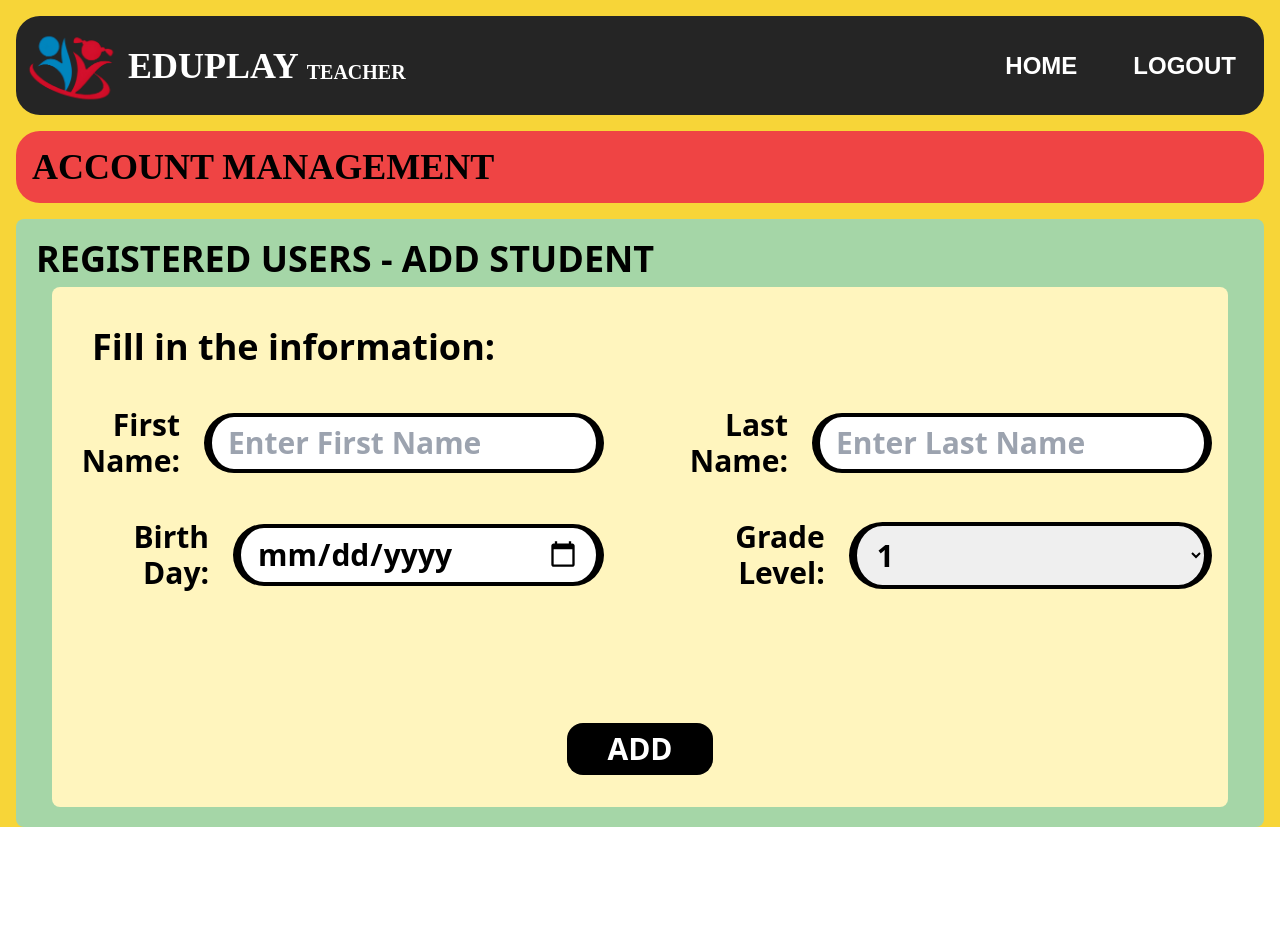
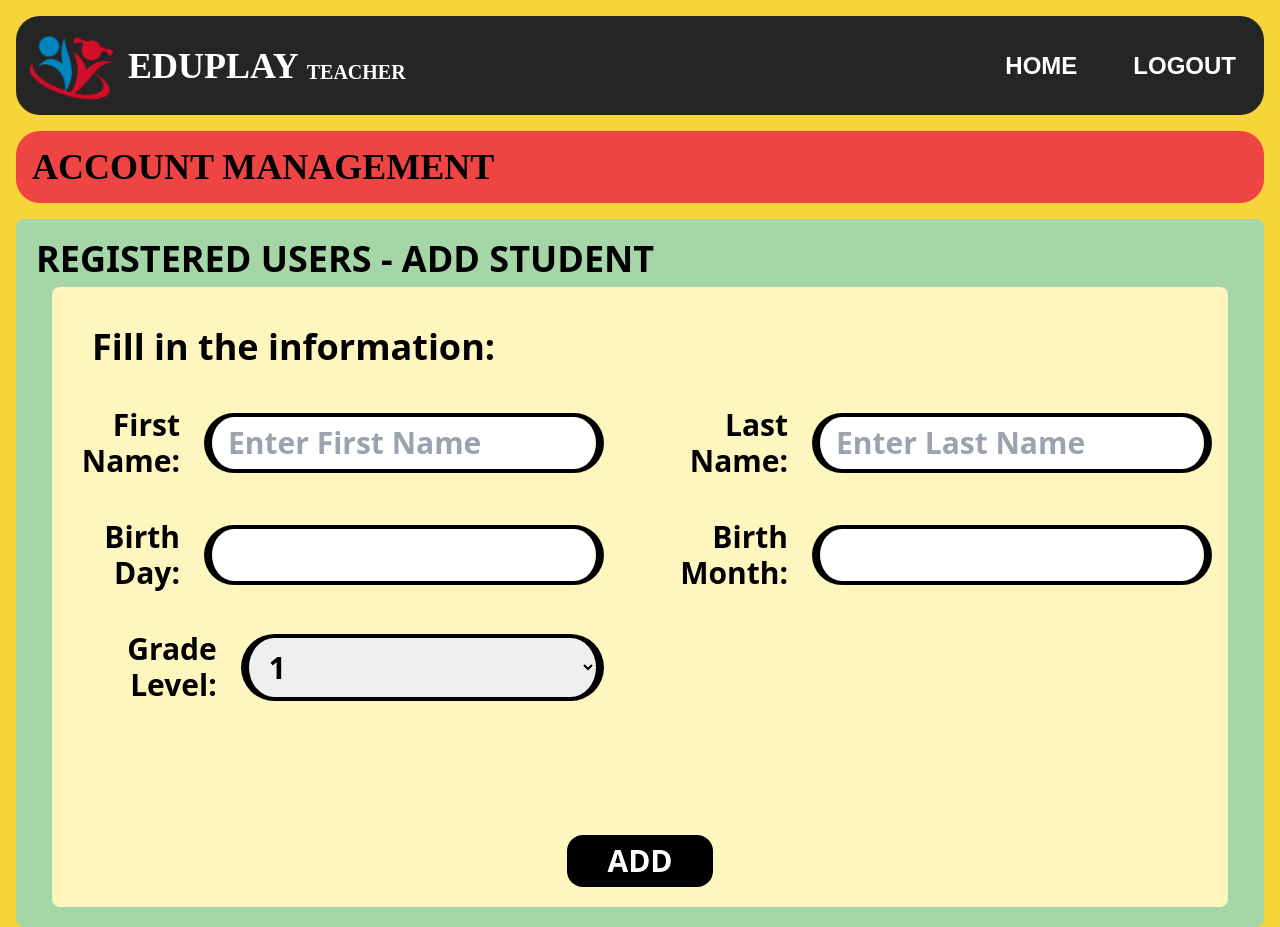
Before and after one commit to ReiTony/EduPlay-main, a React (Vite) app in the folder Client/: page /Teacher_Homepage/Add_Account in a window 1280 px wide. Before the commit the page ends 827 px from the top, so only its background shows below. Built offline with nearby package versions, Linux system fonts and the light colour scheme; a web font is replaced by a local one.

Commit message:
Teacher_Add_Student to be fixed

```diff
--- a/Client/src/component/Teacher_Add_Student.jsx
+++ b/Client/src/component/Teacher_Add_Student.jsx
@@ -16,27 +16,32 @@ function Teacher_Add_Student() {
   const validationSchema = Yup.object().shape({
     firstName: Yup.string().required("* First Name is required"),
     lastName: Yup.string().required("* Last Name is required"),
-    birthDay: Yup.date().required("* Birth Day is required"),
+    birthDay: Yup.number().typeError("* Birth Day must be a number").required("* Birth Day is required"),
+    birthMonth: Yup.number().typeError("* Birth Month must be a number").required("* Birth Month is required"),
     gradeLevel: Yup.string().required("* Grade Level is required"),
   });
 
   const checkStudentExistence = (values) => {
-    const { firstName, lastName, gradeLevel } = values;
-
-    return axios.get(
-      `http://localhost:5000/api/v1/Student?firstName=${firstName}&lastName=${lastName}`
-    );
+    const { firstName, lastName, birthDay, birthMonth, gradeLevel } = values;
+    const userName = `${firstName}${lastName}`;
+    return axios
+      .get(`http://localhost:5000/api/v1/Teacher/showStudent/${userName}`)
+      .then((response) => {
+        // If the student is not found, resolve with an empty response
+        if (!response.data) {
+          return Promise.resolve();
+        }
+        return response;
+      })
+      .catch((error) => {
+        console.error("Error checking student existence:", error);
+      });
   };
 
   const onSubmit = (values) => {
     checkStudentExistence(values)
       .then((response) => {
-        if (response.data) {
-          // Student with the same attributes already exists.
-          console.error(
-            "Student with the same attributes already exists in the database."
-          );
-        } else {
+        if (!response) {
           // No student found, proceed to create the student account.
           axios
             .post("http://localhost:5000/api/v1/Teacher/addStudent", values, {
@@ -45,20 +50,21 @@ function Teacher_Add_Student() {
               },
             })
             .then((postResponse) => {
-              console.log(
-                "POST request successful. Response:",
-                postResponse.data
-              );
+              console.log("POST request successful. Response:", postResponse.data);
             })
             .catch((postError) => {
               console.error("POST request error:", postError);
             });
+        } else {
+          // Student with the same attributes already exists.
+          console.error("Student with the same attributes already exists in the database.");
         }
       })
       .catch((error) => {
         console.error("Error checking data:", error);
       });
   };
+
   return (
     <>
       <header className="grid bg-red-500 grid-row-[50%_50%] mx-4 rounded-3xl gap-3 p-4 text-4xl font-reemkufifont font-bold">
@@ -77,12 +83,12 @@ function Teacher_Add_Student() {
               Fill in the information:
             </h1>
           </div>
-          {/* Main fill in information Section */}
           <Formik
             initialValues={{
               firstName: "",
               lastName: "",
               birthDay: "",
+              birthMonth: "",
               gradeLevel: "1",
             }}
             validationSchema={validationSchema}
@@ -126,7 +132,7 @@ function Teacher_Add_Student() {
                         id="lastName"
                         name="lastName"
                         placeholder="Enter Last Name"
-                        className="px-4 py-2 lg:w-[400px]  border-4 border-l-8 border-r-8 border-black rounded-full lg:mx-4"
+                        className="px-4 py-2 lg:w-[400px] border-4 border-l-8 border-r-8 border-black rounded-full lg:mx-4"
                       />
                     </div>
                     <div className="ml-20">
@@ -146,15 +152,38 @@ function Teacher_Add_Student() {
                         Birth Day:
                       </label>
                       <Field
-                        type="date"
+                        type="number" // Changed to number
                         id="birthDay"
                         name="birthDay"
-                        className="px-4 py-2 lg:w-[400px]  border-4 border-l-8 border-r-8 border-black rounded-full lg:mx-4"
+                        className="px-4 py-2 lg:w-[400px] border-4 border-l-8 border-r-8 border-black rounded-full lg:mx-4"
                       />
                     </div>
                     <div className="ml-20">
                       <ErrorMessage
                         name="birthDay"
+                        component="div"
+                        className="flex justify-center text-xl text-center text-red-500 "
+                      />
+                    </div>
+                  </div>
+                  <div className="flex-col">
+                    <div className="flex items-center justify-center">
+                      <label
+                        htmlFor="birthMonth"
+                        className="pr-2 ml-5 text-right"
+                      >
+                        Birth Month:
+                      </label>
+                      <Field
+                        type="number" // Changed to number
+                        id="birthMonth"
+                        name="birthMonth"
+                        className="px-4 py-2 lg:w-[400px] border-4 border-l-8 border-r-8 border-black rounded-full lg:mx-4"
+                      />
+                    </div>
+                    <div className="ml-20">
+                      <ErrorMessage
+                        name="birthMonth"
                         component="div"
                         className="flex justify-center text-xl text-center text-red-500 "
                       />
@@ -168,7 +197,7 @@ function Teacher_Add_Student() {
                       as="select"
                       id="gradeLevel"
                       name="gradeLevel"
-                      className="px-4 py-2 lg:w-[400px]  border-4 border-l-8 border-r-8 border-black rounded-full lg:mx-4"
+                      className="px-4 py-2 lg:w-[400px] border-4 border-l-8 border-r-8 border-black rounded-full lg:mx-4"
                     >
                       <option value="1">1</option>
                       <option value="2">2</option>
```
